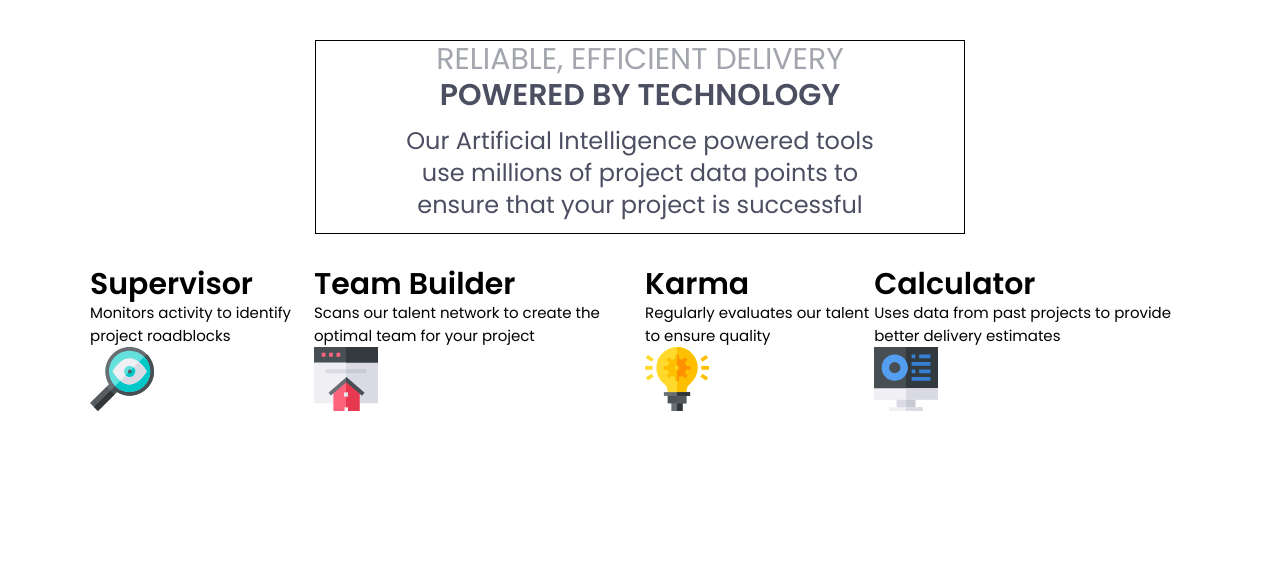
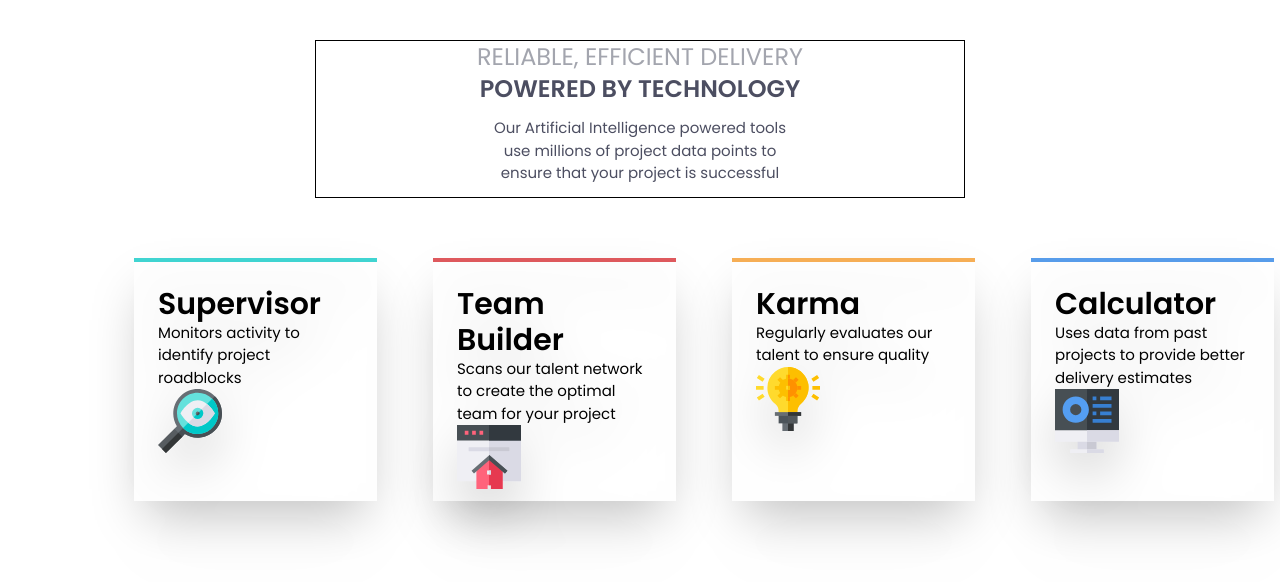
Before and after one commit to mitrasheamuskhanal/four-card-responsive-tailwind, a plain HTML site: page index.html in a window 1280 px wide. Drawn offline with Linux system fonts and the light colour scheme.

Commit message:
1st commit of the 2nd day

```diff
--- a/index.html
+++ b/index.html
@@ -7,41 +7,42 @@
   <link rel="preconnect" href="https://fonts.googleapis.com">
 <link rel="preconnect" href="https://fonts.gstatic.com" crossorigin>
 <link href="https://fonts.googleapis.com/css2?family=Poppins:wght@200;400;600&display=swap" rel="stylesheet">
-  <link rel="stylesheet" href="/css/style.css">
+  <link rel="stylesheet" href="./css/style.css">
   <link rel="shortcut icon" href="./images/favicon-32x32.png" type="image/x-icon">
 </head>
 <body class=" text-[15px]  h-screen ">
-  <!-- First section -->
-  <div class=" border border-black mt-10  md:max-w-[650px] text-center mx-auto ">
-    <h1 class=" uppercase font-200 text-grayish-blue text-3xl">  Reliable, efficient delivery <br>
+  <!-- First section Start -->
+  <div class=" border border-black mt-10  md:max-w-[650px] text-center mx-auto">
+    <h1 class=" uppercase font-200 text-grayish-blue text-2xl">  Reliable, efficient delivery <br>
       <span class="font-600 font-extrabold text-very-dark-blue"> Powered by Technology</span> </h1>
-      <p class="text-2xl p-3 text-very-dark-blue">Our Artificial Intelligence powered tools <br> use millions of project data  points to <br> ensure that your project is successful</p>
+      <p class="text-1xl p-3 text-very-dark-blue">Our Artificial Intelligence powered tools <br> use millions of project data  points to <br> ensure that your project is successful</p>
     </div>
-    <!-- First section -->
- <main class="m-4 p-4">
-  <div class="md:flex md:max-w-[1100px] md:mx-auto">
+    <!-- First section  End-->
+ <main class="m-4 p-4  md:max-w-[1100px] md:mx-auto  ">
+  <div class="md:flex md:gap-4 md:flex-1 md:m-2">
     <div class="col">
-      <div class="card ">
+      <div class="card  border-t-4 border-supervisor shadow-2xl p-6 m-5 drop-shadow-2xl w-[243px] h-[243px] ">
         <h2 class="font-bold text-3xl ">Supervisor</h2>
         <p>Monitors activity to identify project roadblocks</p>
         <img src="./images/icon-supervisor.svg" alt="supervisor">
       </div>
     </div>
     <div class="col">
-      <div class="card"></div>
+      <div class="card  border-team border-t-4 shadow-2xl p-6 m-5 drop-shadow-2xl w-[243px] h-[243px]">
       <h2 class="font-bold text-3xl ">Team Builder</h2>
       <p>Scans our talent network to create the optimal team for your project</p>
       <img src="./images/icon-team-builder.svg" alt="team-builder">
     </div>
+    </div>
     <div class="col">
-      <div class="card">
+      <div class="card border-karma border-t-4 shadow-2xl p-6 m-5 drop-shadow-2xl w-[243px] h-[243px]">
         <h2 class="font-bold text-3xl ">Karma</h2>
         <p>Regularly evaluates our talent to ensure quality</p>
         <img src="./images/icon-karma.svg" alt="karma">
       </div>
     </div>
     <div class="col">
-      <div class="card">
+      <div class="card border-calculator border-t-4 shadow-2xl p-6 m-5 drop-shadow-2xl w-[243px] h-[243px]">
         <h2 class="font-bold text-3xl ">Calculator</h2>
         <p>Uses data from past projects to provide better delivery estimates</p>
         <img src="./images/icon-calculator.svg" alt="calculator">
--- a/tailwind.config.js
+++ b/tailwind.config.js
@@ -12,7 +12,7 @@ module.exports = {
         'slightly-transparent-white': 'hsla(0, 0%, 100%, 0.75)',
         'slightly-transparent-white2': 'hsla(0, 0%, 100%, 0.6)',
         'grayish-blue': 'hsl(229, 6%, 66%)',
-        'supervisor': '2px solid hsl(180, 62%, 55%)',
+        'supervisor': 'hsl(179, 63%, 54%)',
         'team':'hsl(358, 67%, 61%)',
         'karma':'hsl(33, 90%, 65%)',
         'calculator':'hsl(212, 78%, 63%)',
```
Also changed, not shown: css/style.css.
